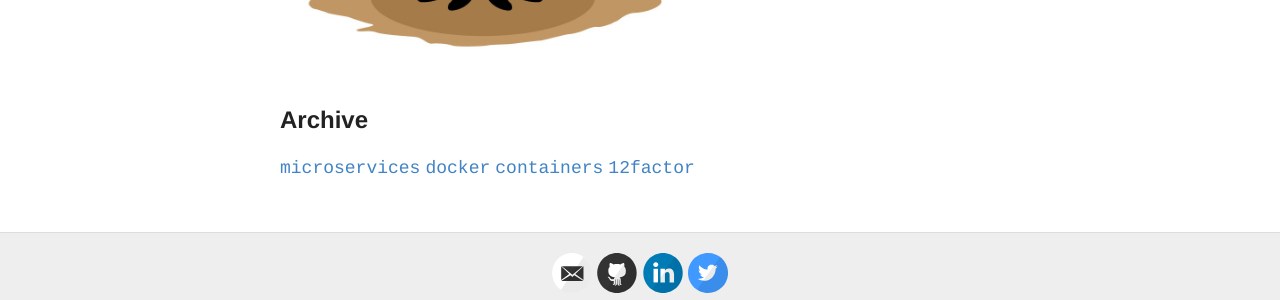
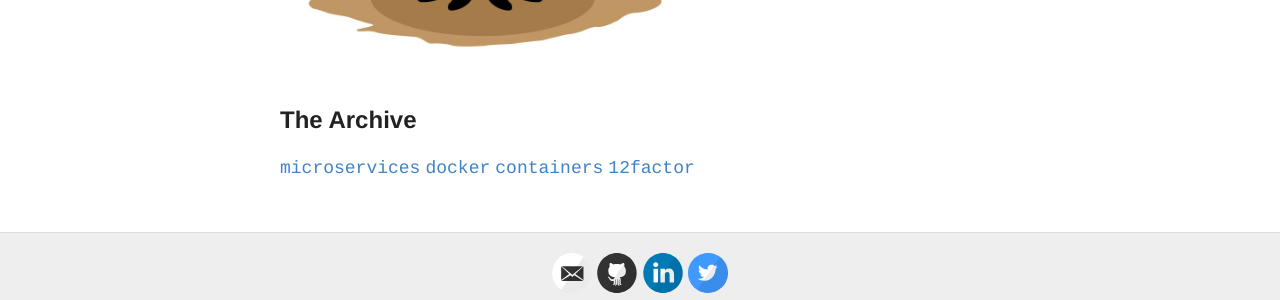
Before and after one commit to cjimti/mk, a Jekyll site: the page built from 404.md, in a window 1280 px wide. Shown: the part 624-924 px from the top of the page. Built offline with Jekyll 4.4.1, drawn with Linux system fonts in a browser that asks for light colours.

Commit message:
added the archive to homepage

```diff
--- a/_includes/archive.html
+++ b/_includes/archive.html
@@ -1,4 +1,4 @@
-<h2>Archive</h2>
+<h2>The Archive</h2>
 {% capture temptags %}
   {% for tag in site.tags %}
     {{ tag[1].size | plus: 1000 }}#{{ tag[0] }}#{{ tag[1].size }}
--- a/index.html
+++ b/index.html
@@ -16,3 +16,5 @@
     </article>
   {% endfor %}
 </div>
+
+{% include archive.html %}
```
